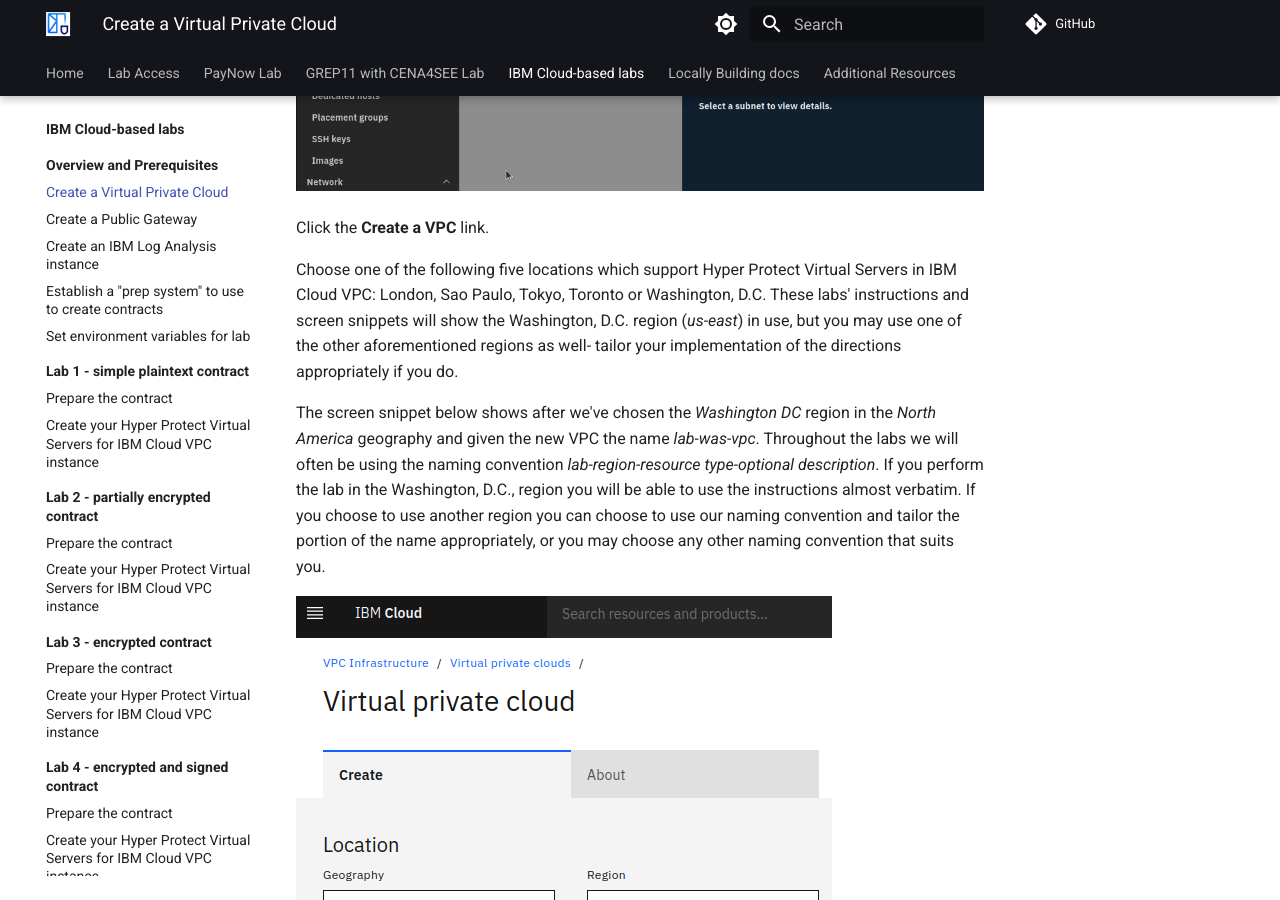
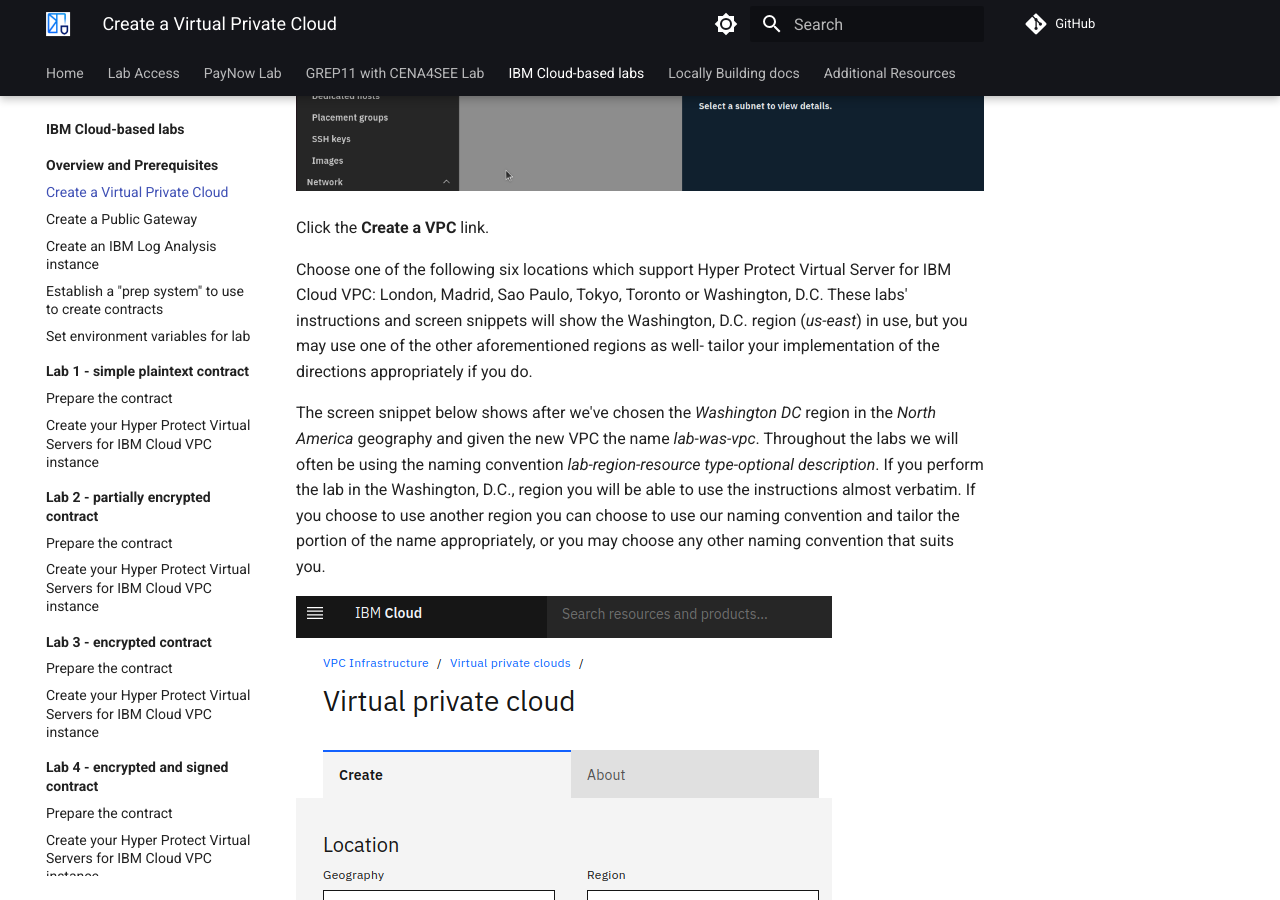
Before and after one commit to ibm-wsc/ConfidentialComputingOnLinuxONE, an MkDocs documentation site: the page built from docs/lab/cloud/prereqs/vpc.md, in a window 1280 px wide and 900 px high, scrolled down 1505 px. Built offline with MkDocs 1.6.1 and Material for MkDocs 9.7.7, drawn with Linux system fonts in a browser that asks for light colours; comment, search, counter and statistics services are not loaded.

Commit message:
add Madrid to list of locations supported

```diff
--- a/docs/lab/cloud/prereqs/vpc.md
+++ b/docs/lab/cloud/prereqs/vpc.md
@@ -18,7 +18,7 @@
 
 Click the **Create a VPC** link.
 
-Choose one of the following five locations which support Hyper Protect Virtual Servers in IBM Cloud VPC:  London, Sao Paulo, Tokyo, Toronto or Washington, D.C.  These labs' instructions and screen snippets will show the Washington, D.C. region (_us-east_) in use, but you may use one of the other aforementioned regions as well- tailor your implementation of the directions appropriately if you do.
+Choose one of the following six locations which support Hyper Protect Virtual Server for IBM Cloud VPC:  London, Madrid, Sao Paulo, Tokyo, Toronto or Washington, D.C.  These labs' instructions and screen snippets will show the Washington, D.C. region (_us-east_) in use, but you may use one of the other aforementioned regions as well- tailor your implementation of the directions appropriately if you do.
 
 The screen snippet below shows after we've chosen the _Washington DC_ region in the _North America_ geography and given the new VPC the name _lab-was-vpc_.  Throughout the labs we will often be using the naming convention _lab-region-resource type-optional description_. If you perform the lab in the Washington, D.C., region you will be able to use the instructions almost verbatim.  If you choose to use another region you can choose to use our naming convention and tailor the _<region>_ portion of the name appropriately, or you may choose any other naming convention that suits you.
 
```
Also changed, not shown: docs/lab/cloud/prereqs/index.md (+1 -1 lines).
